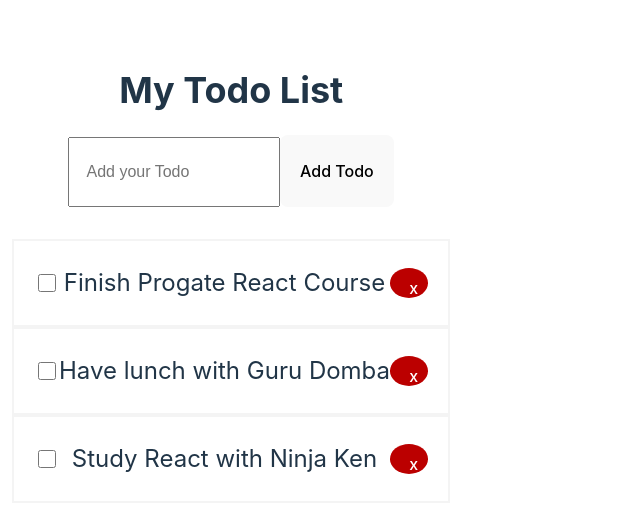
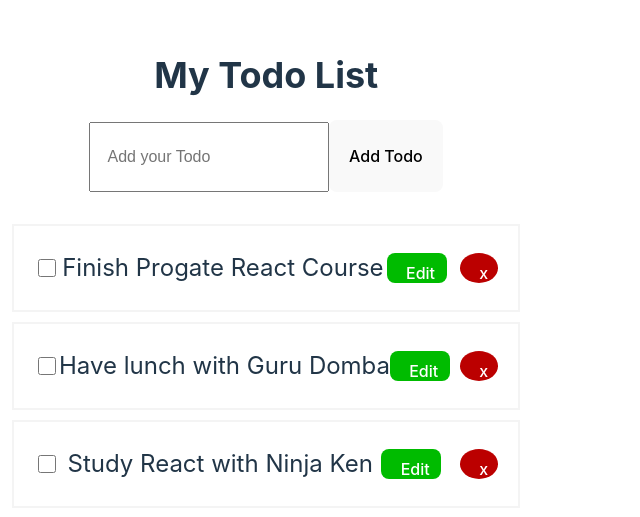
Before and after one commit to AiDinaAgustin/todo-react, a React (Vite) app: page / in a window 1280 px wide. Shown: the part 125-642 px from the top of the page, without its empty margins (0-640 px from the left). Built offline with nearby package versions, Linux system fonts and the light colour scheme.

Commit message:
tambahan fitur edit

```diff
--- a/src/App.jsx
+++ b/src/App.jsx
@@ -2,15 +2,13 @@ import React, { useState, createContext } from 'react'
 import Todos from './components/Todos'
 import TodoForm from './components/TodoForm'
 export const TodoContext = createContext()
-
-
 
 function App() {
   const [todos, setTodos] = useState([
     {
       id: 1,
       title: 'Finish Progate React Course',
-      completed: false,  // Mengganti nilai awal ke true
+      completed: false,
     },
     {
       id: 2,
@@ -23,7 +21,8 @@ function App() {
       completed: false,
     },
   ])
-  console.log(todos)
+
+  const [editingTodo, setEditingTodo] = useState(null)
 
   const toggleCompleted = (todoId) => {
     const updatedTodos = todos.map((todo) => {
@@ -55,11 +54,22 @@ function App() {
     setTodos(updatedTodos)
   }
 
+  const editTodo = (todoId, newTitle) => {
+    const updatedTodos = todos.map((todo) => {
+      if (todo.id === todoId) {
+        todo.title = newTitle
+      }
+      return todo
+    })
+    setTodos(updatedTodos)
+    setEditingTodo(null) // Reset editing todo
+  }
+
   return (
-    <TodoContext.Provider value={{ toggleCompleted, deleteTodo }}>
+    <TodoContext.Provider value={{ toggleCompleted, deleteTodo, setEditingTodo }}>
       <div style={styles.container}>
         <h1 style={styles.title}>My Todo List</h1>
-        <TodoForm addTodo={addTodo} />
+        <TodoForm addTodo={addTodo} editTodo={editTodo} editingTodo={editingTodo} />
         <Todos todos={todos} />
       </div>
     </TodoContext.Provider>
--- a/src/components/TodoForm.jsx
+++ b/src/components/TodoForm.jsx
@@ -1,38 +1,41 @@
-import React, { useState } from 'react'
+import React, { useState, useEffect } from 'react'
 
-const TodoForm = ({ addTodo }) => {
+const TodoForm = ({ addTodo, editTodo, editingTodo }) => {
   const [title, setTitle] = useState('')
+
+  useEffect(() => {
+    if (editingTodo) {
+      setTitle(editingTodo.title)
+    } else {
+      setTitle('')
+    }
+  }, [editingTodo])
 
   const handleSubmit = (event) => {
     event.preventDefault()
+    if (editingTodo) {
+      editTodo(editingTodo.id, title)
+    } else {
       addTodo(title)
-        setTitle('') // Reset title-nya
+    }
+    setTitle('') // Reset title
   }
 
   const handleChangeTitle = (event) => {
     setTitle(event.target.value)
   }
 
-  // Periksa apakah function "handleChangeTitle" berfungsi
-  console.log(title)
-
   return (
     <div style={styles.container}>
-      <form
-        onSubmit={(event) => {
-          handleSubmit(event)
-        }}
-      >
+      <form onSubmit={handleSubmit}>
         <input
           type="text"
           placeholder="Add your Todo"
           style={styles.formInput}
-          onChange={(event) => {
-            handleChangeTitle(event)
-          }}
-          value={title} // Atur nilai dari input sesuai dengan state  "title"
+          onChange={handleChangeTitle}
+          value={title}
         />
-        <button style={styles.button}>Add Todo</button>
+        <button style={styles.button}>{editingTodo ? 'Update Todo' : 'Add Todo'}</button>
       </form>
     </div>
   )
--- a/src/components/TodoItem.jsx
+++ b/src/components/TodoItem.jsx
@@ -1,14 +1,11 @@
 import React, { useContext } from 'react'
 import { TodoContext } from '../App'
+
 const TodoItem = ({ todo }) => {
-    // Peroleh "toggleCompleted" dan "deleteTodo" dari TodoContext
-    const { toggleCompleted, deleteTodo } = useContext(TodoContext)
+  const { toggleCompleted, deleteTodo, setEditingTodo } = useContext(TodoContext)
+
   const getTodoTitleStyle = () => {
-    if (todo.completed === true) {
-      return { textDecoration: 'line-through' }
-    } else {
-      return { textDecoration: 'none' }
-    }
+    return todo.completed ? { textDecoration: 'line-through' } : { textDecoration: 'none' }
   }
 
   return (
@@ -16,12 +13,12 @@ const TodoItem = ({ todo }) => {
       <input
         type="checkbox"
         style={styles.checkbox}
+        checked={todo.completed}
         onChange={() => toggleCompleted(todo.id)}
       />
       <p style={getTodoTitleStyle()}>{todo.title}</p>
-      <button style={styles.button} onClick={() => deleteTodo(todo.id)}>
-        x
-      </button>
+      <button style={styles.editButton} onClick={() => setEditingTodo(todo)}>Edit</button>
+      <button style={styles.button} onClick={() => deleteTodo(todo.id)}>x</button>
     </div>
   )
 }
@@ -34,6 +31,7 @@ const styles = {
     justifyContent: 'space-between',
     alignItems: 'center',
     padding: '0 20px',
+    marginBottom: '10px',
   },
   checkbox: {
     height: '18px',
@@ -49,6 +47,16 @@ const styles = {
     cursor: 'pointer',
     fontSize: '16px',
   },
+  editButton: {
+    backgroundColor: '#00BB00',
+    color: '#fff',
+    height: '30px',
+    width: '60px',
+    border: 'none',
+    cursor: 'pointer',
+    fontSize: '16px',
+    marginRight: '10px',
+  },
 }
 
 export default TodoItem
--- a/src/components/Todos.jsx
+++ b/src/components/Todos.jsx
@@ -1,19 +1,15 @@
 import React from 'react'
-import TodoItem from './TodoItem' // Lakukan import
+import TodoItem from './TodoItem'
 
-const Todos = ({ todos, toggleCompleted, deleteTodo }) => {
+const Todos = ({ todos }) => {
   return (
     <div style={styles.container}>
-      {todos.map((todo) => {
-        return (
-          <TodoItem
-            key={todo.id}
-            todo={todo}
-            toggleCompleted={toggleCompleted}
-            deleteTodo={deleteTodo}
-          />
-        )
-      })}
+      {todos.map((todo) => (
+        <TodoItem
+          key={todo.id}
+          todo={todo}
+        />
+      ))}
     </div>
   )
 }
```
Lines whose indentation alone changed are shown as unchanged.
